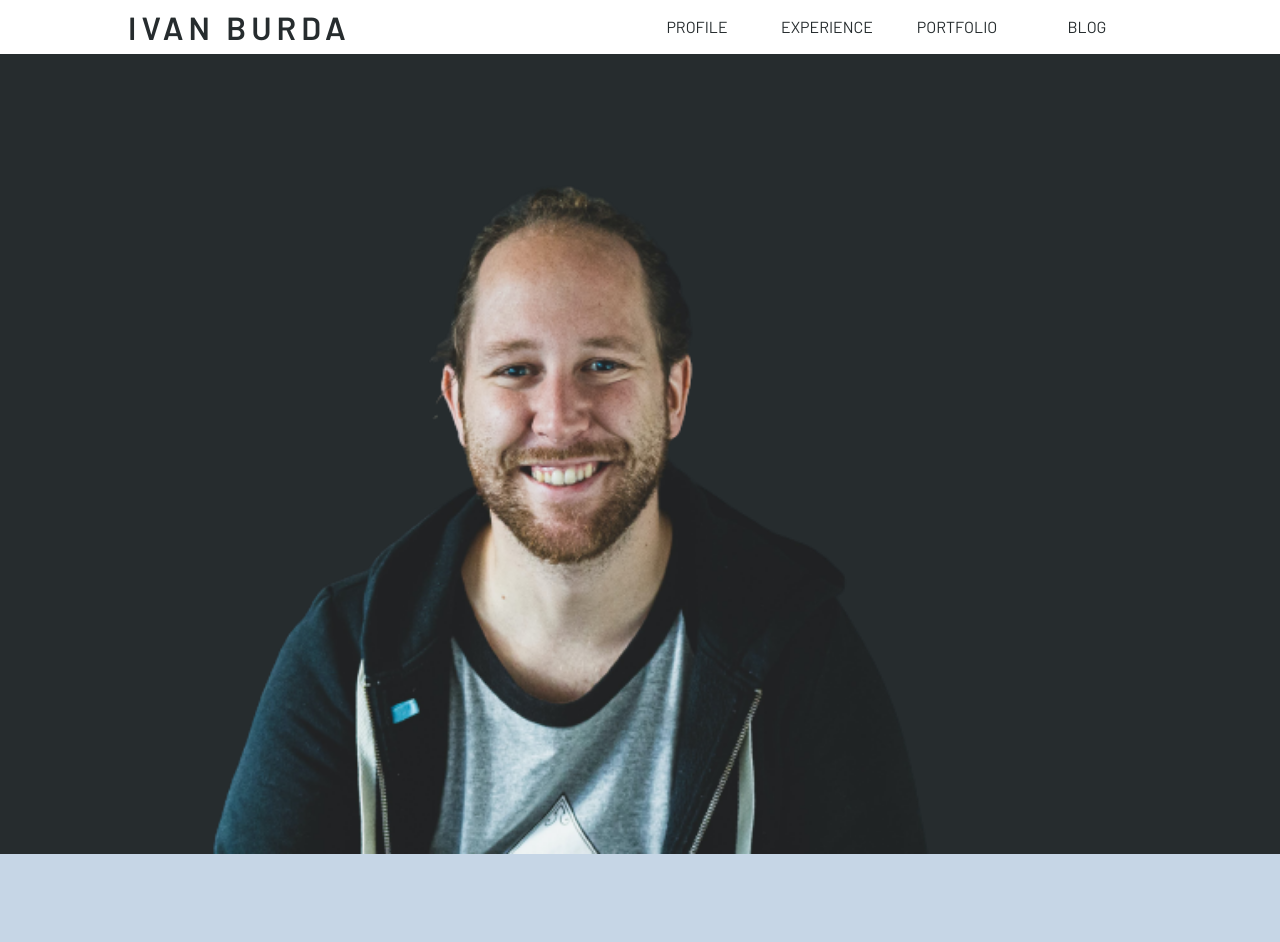
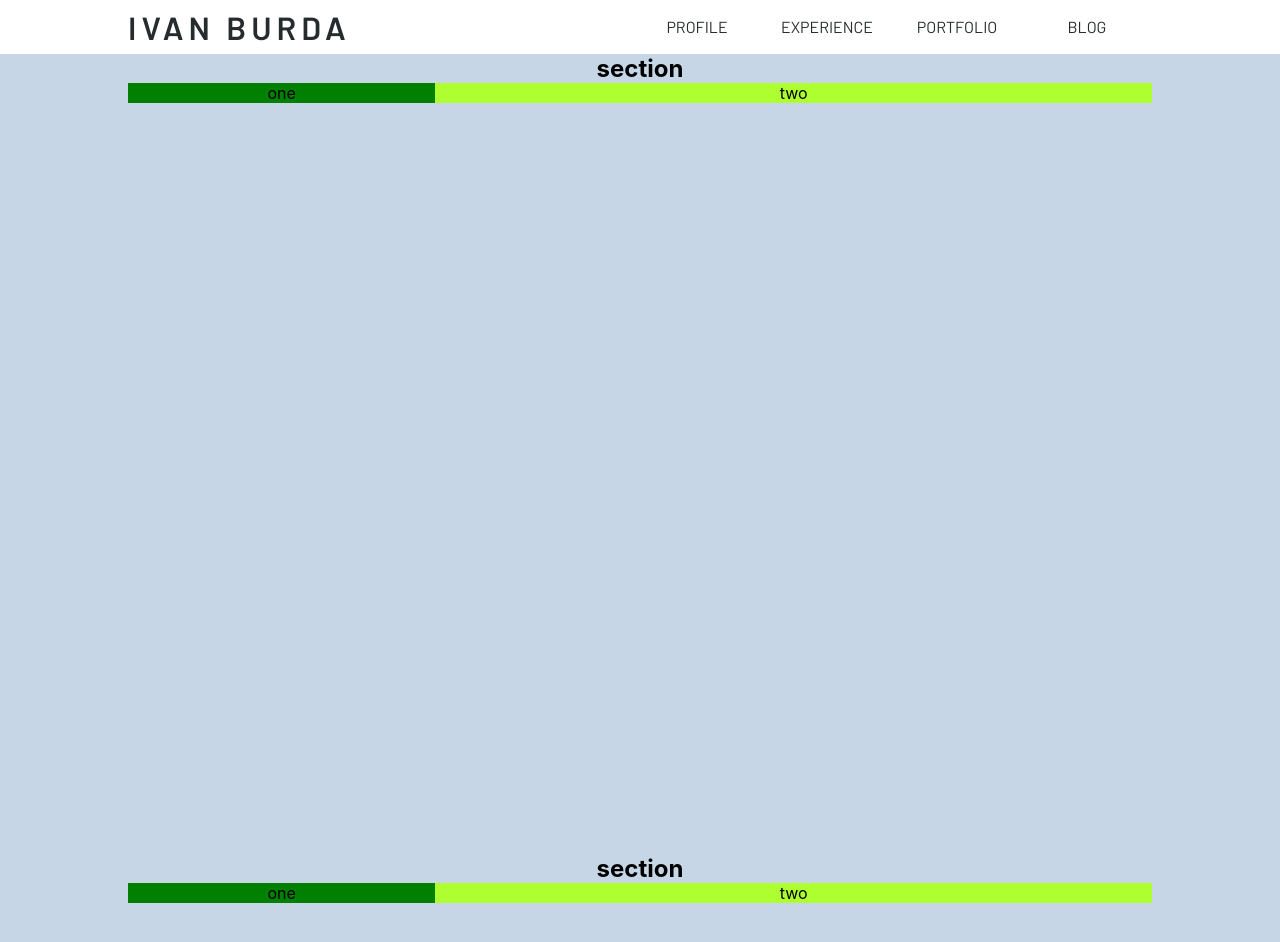
Before and after one commit to ivanburda1986/ivanburda.com-3.0, a React (Create React App) app: page / in a window 1280 px wide. Shown: the top 942 px of the page. Built offline with nearby package versions, Linux system fonts and the light colour scheme.

Commit message:
sections

```diff
--- a/src/App.js
+++ b/src/App.js
@@ -1,13 +1,12 @@
 import "./App.css";
 import Navigation from "./components/Navigation/Navigation";
-import Frontpage from "./components/Frontpage/Frontpage";
 import Section from "./components/Section/Section";
 
 function App() {
   return (
     <div className="App">
       <Navigation />
-      <Frontpage />
+      <Section />
       <Section />
     </div>
   );
--- a/src/components/Frontpage/Frontpage.js
+++ /dev/null
@@ -1,10 +0,0 @@
-import React from "react";
-import styles from "./Frontpage.module.css";
-
-export default function Frontpage() {
-  return (
-    <section className={styles.Frontpage}>
-      <div className={styles.container}></div>
-    </section>
-  );
-}
--- a/src/components/Frontpage/Frontpage.module.css
+++ /dev/null
@@ -1,18 +0,0 @@
-.Frontpage {
-  background-color: var(--darkBlue);
-
-  width: 100%;
-  height: 100vh;
-}
-.Frontpage .container {
-  width: var(--container);
-  height: 100%;
-  display: flex;
-  flex-direction: row;
-  justify-content: space-between;
-  align-items: center;
-  margin: 0 auto;
-  background-image: url("../../media/main-photo-removedbg.png");
-  background-repeat: no-repeat;
-  background-size: contain;
-}
--- a/src/components/Section/Section.js
+++ b/src/components/Section/Section.js
@@ -4,7 +4,13 @@ import styles from "./Section.module.css";
 export default function Section() {
   return (
     <section className={styles.Section}>
-      <div className={styles.container}></div>
+      <div className={styles.container}>
+        <h2>section</h2>
+        <div className={styles.sectionColumns}>
+          <div className={styles.columnOne}>one</div>
+          <div className={styles.columnTwo}>two</div>
+        </div>
+      </div>
     </section>
   );
 }
--- a/src/components/Section/Section.module.css
+++ b/src/components/Section/Section.module.css
@@ -3,11 +3,32 @@
   width: 100%;
   height: 100vh;
 }
+
 .Section .container {
   width: var(--container);
   display: flex;
-  flex-direction: row;
+  flex-direction: column;
   justify-content: space-between;
   align-items: center;
   margin: 0 auto;
 }
+
+.sectionColumns {
+  width: 100%;
+  display: flex;
+  flex-direction: row;
+  justify-content: space-between;
+  align-items: flex-start;
+  flex-wrap: wrap;
+  margin: 0 auto;
+}
+
+.columnOne {
+  width: 30%;
+  background-color: green;
+}
+
+.columnTwo {
+  width: 70%;
+  background-color: greenyellow;
+}
```
